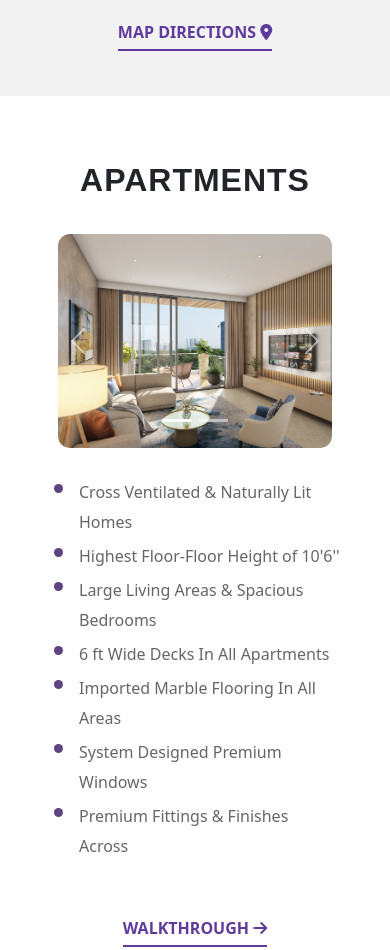
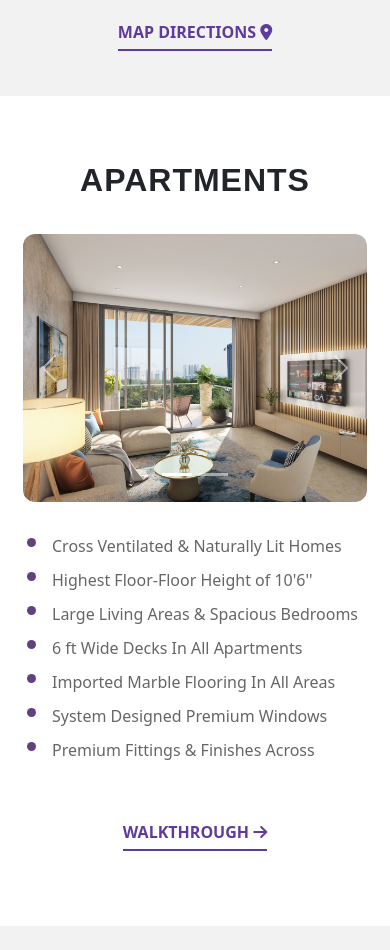
Before and after one commit to Abhishek5517/Demo-site, a plain HTML site: page index.html in a window 390 px wide. Shown: the part 2380-3330 px from the top of the page. Drawn offline with nearby package versions, Linux system fonts and the light colour scheme.

Commit message:
phir se aparts huihui

```diff
--- a/index.html
+++ b/index.html
@@ -743,7 +743,7 @@
 
     </section>
 
-    <section id="apartments" class="sec2 sec-padding">
+    <section id="apartments" class="align-items-center sec-padding">
 
         <div class="container">
             <div class="row desktopView align-items-center justify-content-center" style="height: 460px;">
@@ -961,7 +961,7 @@
 
                 </div>
             </div>
-            <div class="row mobileView align-items-center" style="margin: 0 !important;">
+            <div class="row mobileView align-items-center" >
                 <h2 class="sec2-heading mb-2 text-center">APARTMENTS</h2>
                 <div class="col-md-5 col-lg-5 d-flex justify-content-center">
 
@@ -1001,7 +1001,7 @@
                     <br>
                    <div style="margin-top:25px;width: 100%;  display: flex; flex-direction: column; justify-content: center;">
 
-                    <ul class="sec2-info" style="padding:0px 0px 0px 30px !important;font-size:16px;text-align: left;">
+                    <ul class="sec2-info" style="padding:0px 0px 0px 40px !important;font-size:16px;text-align: left;">
                         <li>
                             Cross Ventilated & Naturally Lit Homes
                         </li>
```
